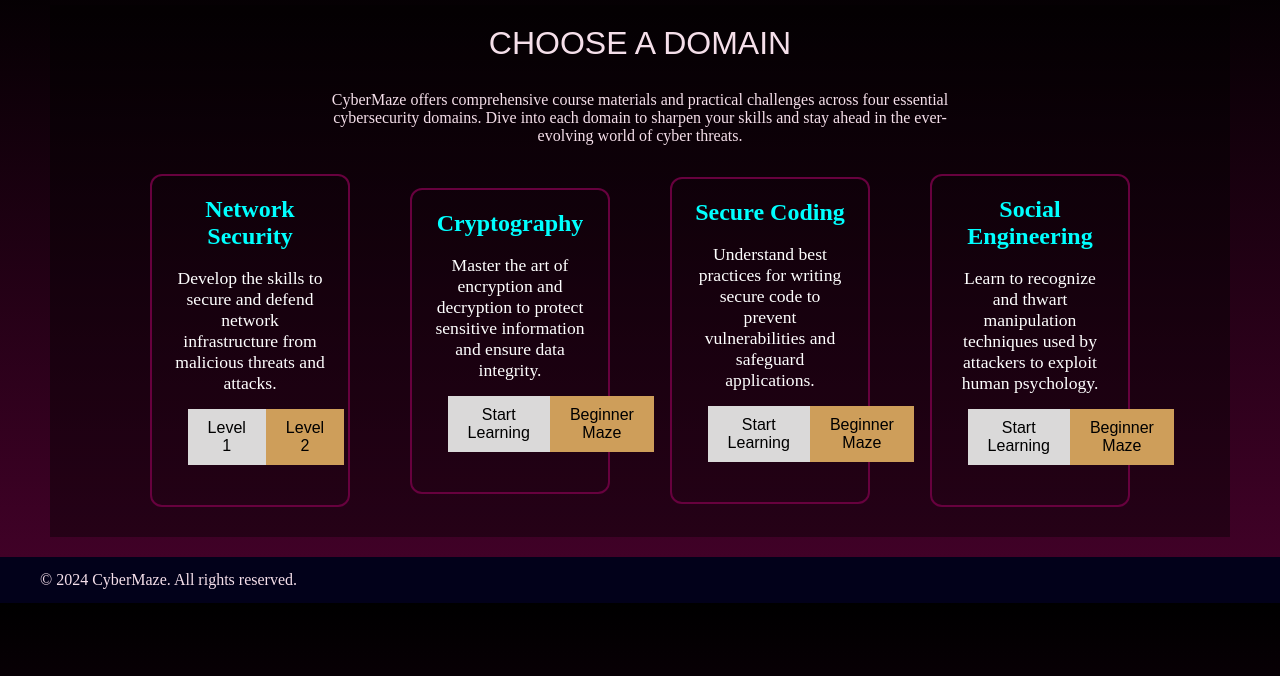
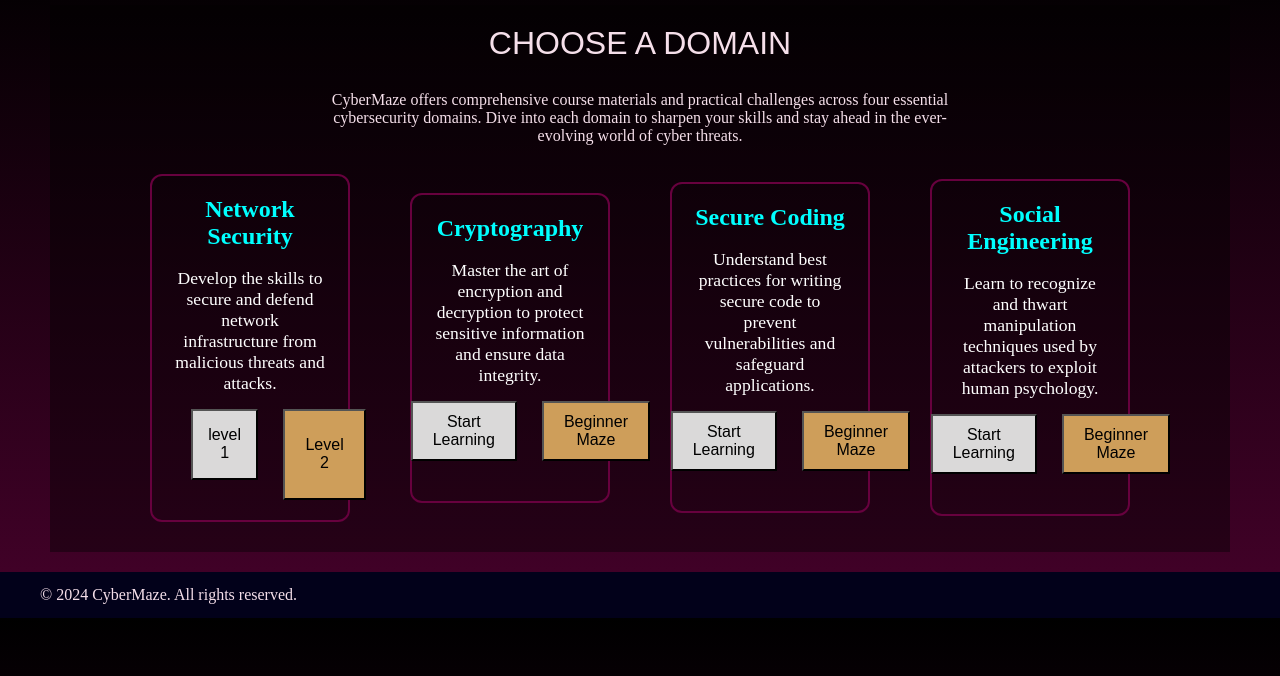
Before and after one commit to Ukasha-Awan/CyberMazeProject, a Django app: page /domains in a window 1280 px wide. Shown: the part 50-726 px from the top of the page. Run offline with Django 5.2, Linux system fonts and the light colour scheme; some web fonts are replaced.

Commit message:
modification in domain.html

```diff
--- a/static/assets/css/domain.css
+++ b/static/assets/css/domain.css
@@ -17,7 +17,10 @@ h2 {
     align-items: center;
     justify-content: center;
 }
+
 .cards {
+    display: flex;
+    flex-direction: column;
     border-radius: 12px;
     color: white;
     padding: 20px;
@@ -52,15 +55,24 @@ h2 {
 
 .btns {
     padding: 10px 20px;
-    border: none;
+    /* border: none; */
     cursor: pointer;
     font-size: 16px;
-    display: flex;
+    /* display: flex; */
     align-items: center;
     border-radius: 0%;
+    margin-left: 25px;
 }
 .btns:hover{
     background-color: rgb(78, 78, 161);
+}
+.level-1 {
+
+    background-color: rgb(218, 217, 217);
+    color: black;
+    margin-bottom: 20px;
+    padding: 10%;
+    margin-left: 10px;
 }
 .start-learning {
     background-color: rgb(218, 217, 217);
@@ -70,6 +82,7 @@ h2 {
 
 .enter-maze {
     background-color: rgb(206, 158, 90);
+
 }
 
 .btn i {
--- a/templates/domains.html
+++ b/templates/domains.html
@@ -52,16 +52,17 @@
                     <h3>Network Security</h3>
                     <p>Develop the skills to secure and defend network infrastructure from malicious threats and attacks.</p>
                     <div class="cards-buttons">
-                        <a href="/level1" >
-                        <button class="btns start-learning">
-                             Level 1
+                        <button class="btns level-1">
+                            <a href="/level1">
+                                level 1
+                            </a>
                         </button>
-                        </a>
-                        <a href="/NS2">
+
                         <button class="btns enter-maze">
-                             Level 2
+                            <a href="/NS2">
+                                Level 2
+                            </a>
                         </button>
-                        </a>
                     </div>
                 </div>
                 <!-- Cryptography Card -->
```
